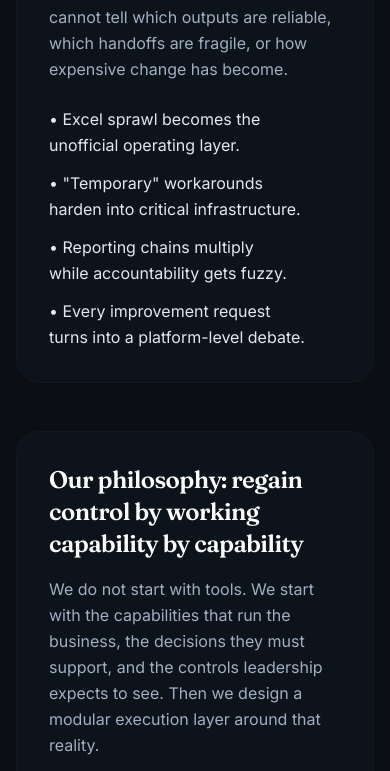
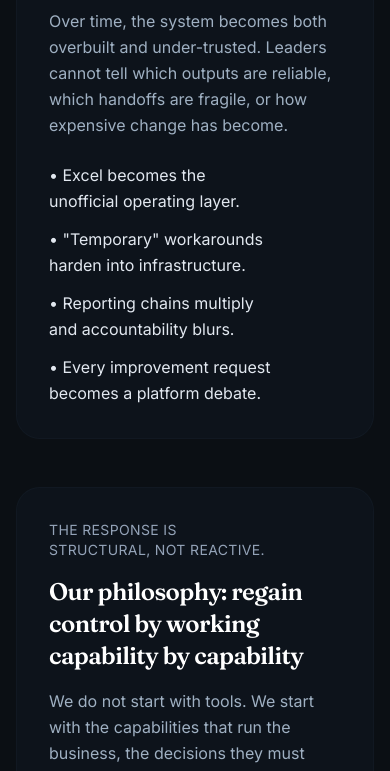
Before and after one commit to paulmalmquist/Consulting_site, a Next.js app: page / in a window 390 px wide. Shown: the part 1463-2234 px from the top of the page. Built offline with nearby package versions, Linux system fonts and the light colour scheme.

Commit message:
Improve mobile reading flow on homepage

```diff
--- a/app/page.tsx
+++ b/app/page.tsx
@@ -32,6 +32,7 @@ export default function HomePage() {
 
       <section className="grid gap-6 rounded-3xl border border-slate-800/70 bg-slate-900/60 p-8 md:grid-cols-2">
         <div className="space-y-4">
+          <p className="text-sm uppercase tracking-wide text-slate-400">A common pattern in complex, growing systems.</p>
           <h2 className="text-2xl font-semibold tracking-tight text-white md:text-3xl">
             The pattern shows up everywhere: capability drift
           </h2>
@@ -46,15 +47,18 @@ export default function HomePage() {
           </p>
         </div>
         <div className="space-y-3 text-base leading-relaxed text-slate-200">
-          <p>• Excel sprawl becomes the unofficial operating layer.</p>
-          <p>• "Temporary" workarounds harden into critical infrastructure.</p>
-          <p>• Reporting chains multiply while accountability gets fuzzy.</p>
-          <p>• Every improvement request turns into a platform-level debate.</p>
+          <p>• Excel becomes the unofficial operating layer.</p>
+          <p>• "Temporary" workarounds harden into infrastructure.</p>
+          <p>• Reporting chains multiply and accountability blurs.</p>
+          <p>• Every improvement request becomes a platform debate.</p>
         </div>
       </section>
 
       <section className="grid gap-6 rounded-3xl border border-slate-800/70 bg-slate-900/60 p-8 md:grid-cols-[1.1fr_0.9fr]">
         <div className="space-y-4">
+          <p className="text-sm uppercase tracking-wide text-slate-400">
+            The response is structural, not reactive.
+          </p>
           <h2 className="text-2xl font-semibold tracking-tight text-white md:text-3xl">
             Our philosophy: regain control by working capability by capability
           </h2>
@@ -90,6 +94,9 @@ export default function HomePage() {
 
       <section className="grid gap-6 rounded-3xl border border-slate-800/70 bg-slate-900/60 p-8 md:grid-cols-2">
         <div className="space-y-4">
+          <p className="text-sm uppercase tracking-wide text-slate-400">
+            A neutral position built for governance.
+          </p>
           <h2 className="text-2xl font-semibold tracking-tight text-white md:text-3xl">
             Positioned between software vendors and traditional consulting
           </h2>
@@ -173,6 +180,9 @@ export default function HomePage() {
         items={services}
         viewAllHref="/services"
       />
+      <p className="text-sm uppercase tracking-wide text-slate-400">
+        A lighter start is available when scope needs to stay contained.
+      </p>
       <p className="text-base leading-relaxed text-slate-300">
         Smaller teams can start with an Execution Baseline—a short, contained systems-hygiene engagement that clarifies
         workflow boundaries and reduces fragility without ripping anything out.
@@ -180,6 +190,9 @@ export default function HomePage() {
 
       <section className="grid gap-6 rounded-3xl border border-slate-800/70 bg-slate-900/60 p-8 md:grid-cols-[1.1fr_0.9fr]">
         <div className="space-y-4">
+          <p className="text-sm uppercase tracking-wide text-slate-400">
+            Outcomes stay consistent even as tools change.
+          </p>
           <h2 className="text-2xl font-semibold tracking-tight text-white md:text-3xl">
             What you get when the work stays capability-led
           </h2>
--- a/content/home.json
+++ b/content/home.json
@@ -9,8 +9,8 @@
     "Move in controlled increments that executives can govern"
   ],
   "whatYouGet": [
-    "A plain-language view of where work is happening outside the system and why it keeps spreading",
-    "A capability map that defines ownership, decisions, and control points before any tooling decisions",
+    "A plain-language view of where work sits outside the system and why it spreads",
+    "A capability map that defines ownership, decisions, and control points before tooling decisions",
     "A sequenced plan to replace or decouple the riskiest capabilities without destabilizing finance or operations",
     "Evidence-based cutover criteria so leadership can approve change with confidence, not hope",
     "A platform posture that stays adaptable as strategy, structure, and systems evolve"
@@ -18,7 +18,7 @@
   "deliverables": [
     {
       "title": "Capability control map",
-      "description": "A cross-functional view of the capabilities that run the business, the systems that support them, and where control is currently leaking."
+      "description": "A cross-functional view of the capabilities that run the business, the systems that support them, and where control leaks."
     },
     {
       "title": "Stabilization plan",
@@ -26,7 +26,7 @@
     },
     {
       "title": "Replacement sequence",
-      "description": "A leadership-ready plan that shows what gets decoupled or replaced first, how risk is contained, and what proof is required to move forward."
+      "description": "A leadership-ready plan that shows what is decoupled or replaced first, how risk is contained, and what proof is required to move forward."
     },
     {
       "title": "Cutover governance pack",
```
